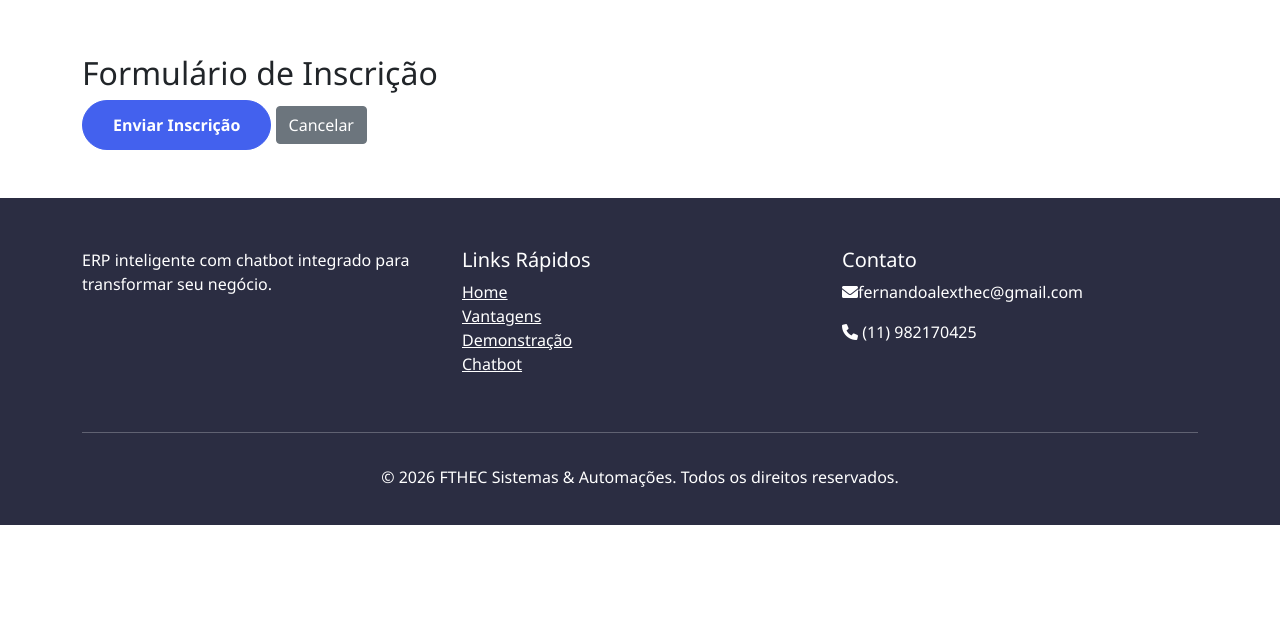
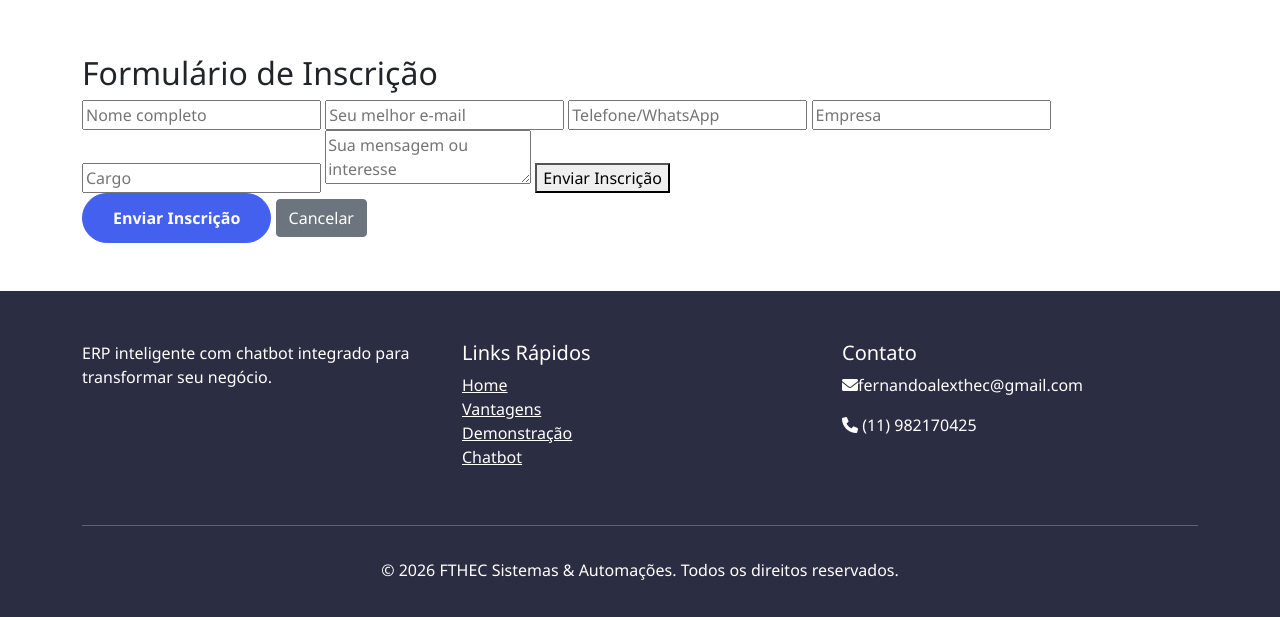
Before and after one commit to fe-22/WS_FTTHEC, a Django app: page /inscricao/ in a window 1280 px wide. Shown: the part 90-707 px from the top of the page. Run offline with Django 4.2, Linux system fonts and the light colour scheme.

Commit message:
fix: correção do sistema de email e personalização da empresa
- Corrigido envio de emails no formulário de inscrição
- Sistema agora envia email para admin e confirmação para cliente
- Personalizado nome da empresa em todos os emails
- Adicionado salvamento em CSV como backup
- Configurado email backend para desenvolvimento

```diff
--- a/core/urls.py
+++ b/core/urls.py
@@ -3,4 +3,5 @@ from . import views
 
 urlpatterns = [
     path('', views.home, name='home'),
+    path('inscricao/', inscricao_view, name='inscricao'),
 ]
--- a/core/views.py
+++ b/core/views.py
@@ -1,3 +1,5 @@
+from django.core.mail import send_mail
+from django.conf import settings
 from django.shortcuts import render, redirect
 from django.contrib import messages
 import datetime
@@ -7,8 +9,9 @@ def home(request):
     return render(request, "home.html")
 
 def inscricao_view(request):
-    """Processa formulário de contato"""
+    """Processa formulário de contato/inscrição"""
     if request.method == "POST":
+        # Captura todos os dados do formulário
         nome = request.POST.get("nome", "").strip()
         email = request.POST.get("email", "").strip()
         telefone = request.POST.get("telefone", "").strip()
@@ -16,20 +19,86 @@ def inscricao_view(request):
         cargo = request.POST.get("cargo", "").strip()
         mensagem = request.POST.get("mensagem", "").strip()
 
+        # Validação básica
         if not nome:
             messages.error(request, "❌ O nome é obrigatório!")
         elif not email:
             messages.error(request, "❌ O e-mail é obrigatório!")
         else:
             try:
+                # 1. SALVAR NO CSV (backup)
                 with open("leads.csv", "a", encoding="utf-8") as f:
                     timestamp = datetime.datetime.now().strftime("%Y-%m-%d %H:%M:%S")
-                    f.write(f"{timestamp},{nome},{email},{telefone},{empresa},{cargo},{mensagem}\\n")
+                    f.write(f"{timestamp},{nome},{email},{telefone},{empresa},{cargo},{mensagem}\n")
 
-                messages.success(request, f"✅ Obrigado {nome}! Entraremos em contato em breve.")
+                print(f"📁 Lead salvo no CSV: {nome}, {email}")  # Debug
+
+                # 2. ENVIAR EMAIL (só se configurado)
+                try:
+                    # Verificar se email está configurado
+                    if hasattr(settings, 'EMAIL_BACKEND'):
+                        print("✉️ Tentando enviar email...")  # Debug
+
+                        # Email para ADMIN
+                        send_mail(
+                            subject=f'[FTT HEC] Nova Inscrição - {nome}',
+                            message=f'''
+                            📋 NOVA INSCRIÇÃO/LEAD RECEBIDO
+
+                            👤 Nome: {nome}
+                            📧 Email: {email}
+                            📞 Telefone: {telefone}
+                            🏢 Empresa: {empresa}
+                            💼 Cargo: {cargo}
+                            💬 Mensagem: {mensagem}
+
+                            ⏰ Data/Hora: {timestamp}
+                            📁 Backup: Salvo em leads.csv
+                            ''',
+                            from_email=getattr(settings, 'DEFAULT_FROM_EMAIL', 'contato@ftthec.com'),
+                            recipient_list=[getattr(settings, 'ADMIN_EMAIL', 'seu_email@gmail.com')],  # ALTERE PARA SEU EMAIL
+                            fail_silently=True,  # Não quebrar se falhar
+                        )
+
+                        # Email para CLIENTE (opcional)
+                        send_mail(
+                            subject='Confirmação de Inscrição - Fthec',
+                            message=f'''
+                            Olá {nome},
+
+                            ✅ Recebemos sua inscrição com sucesso!
+
+                            Agradecemos seu interesse em nossos serviços.
+                            Nossa equipe entrará em contato em breve.
+
+                            📧 Dados recebidos:
+                            • Nome: {nome}
+                            • Email: {email}
+                            • Telefone: {telefone}
+
+                            Atenciosamente,
+                            Equipe Fthec
+                            ''',
+                            from_email=getattr(settings, 'DEFAULT_FROM_EMAIL', 'contato@ftthec.com'),
+                            recipient_list=[email],
+                            fail_silently=True,
+                        )
+
+                        print("✅ Emails enviados com sucesso!")  # Debug
+                    else:
+                        print("⚠️ EMAIL_BACKEND não configurado")  # Debug
+
+                except Exception as email_error:
+                    print(f"⚠️ Erro no envio de email (não crítico): {email_error}")
+                    # Não mostra erro para o usuário, apenas loga
+
+                # 3. Mensagem de sucesso para o usuário
+                messages.success(request, f"✅ Obrigado {nome}! Inscrição realizada com sucesso. Em breve entraremos em contato.")
                 return redirect("home")
 
             except Exception as e:
-                messages.error(request, f"❌ Erro: {str(e)}")
+                print(f"❌ Erro crítico: {e}")  # Debug
+                messages.error(request, f"❌ Erro no processamento: {str(e)}")
 
+    # Se GET ou erro, mostra a página de inscrição
     return render(request, "inscricao.html")
--- a/leads.csv
+++ b/leads.csv
@@ -1,2 +1,3 @@
 2026-01-29 18:40:41,Teste Form,teste@teste.com,(11) 99999-9999,Empresa Teste,Gerente,"Quero uma demonstração"
-2026-01-29 18:46:42,Fernando Alexandre Fernandes,fernandoalexandrefernandes@gmail.com,11982170425,Fthec,Diretor,Preciso de uma demonstração\n2026-01-29 19:02:17,João Batista,jb@gmail.com,11976453066,jc,Diretor,Preciso urgente\n
+2026-01-29 18:46:42,Fernando Alexandre Fernandes,fernandoalexandrefernandes@gmail.com,11982170425,Fthec,Diretor,Preciso de uma demonstração\n2026-01-29 19:02:17,João Batista,jb@gmail.com,11976453066,jc,Diretor,Preciso urgente\n2026-02-05 15:29:03,João Batista,jb@gmail.com,11976453066,jc,Diretor,Favor entrar em contato\n2026-02-05 15:37:22,João Batista,jb@gmail.com,11976453066,jc,Diretor,Liga para mim.\n2026-02-05 15:46:31,João Batista,jb@gmail.com,11976453066,jc,Diretor,Responda minhas mensagens
+2026-02-05 15:53:58,Fernando Alexandre Fernandes,fernandoalexandrefernandes@gmail.com,11982170425,fernandoalexthec,Diretor,Liga logo
--- a/templates/inscricao.html
+++ b/templates/inscricao.html
@@ -3,7 +3,18 @@
 {% block content %}
 <div class="container mt-5">
     <h2>Formulário de Inscrição</h2>
+    <form method="POST" action="{% url 'inscricao_view' %}">
+    {% csrf_token %}
 
+    <input type="text" name="nome" placeholder="Nome completo" required>
+    <input type="email" name="email" placeholder="Seu melhor e-mail" required>
+    <input type="tel" name="telefone" placeholder="Telefone/WhatsApp">
+    <input type="text" name="empresa" placeholder="Empresa">
+    <input type="text" name="cargo" placeholder="Cargo">
+    <textarea name="mensagem" placeholder="Sua mensagem ou interesse"></textarea>
+
+    <button type="submit">Enviar Inscrição</button>
+</form>
     {% if messages %}
     <div class="messages">
         {% for message in messages %}
```
Also changed, not shown: erp_site/settings.py (+16 -0 lines), 1 other file.
